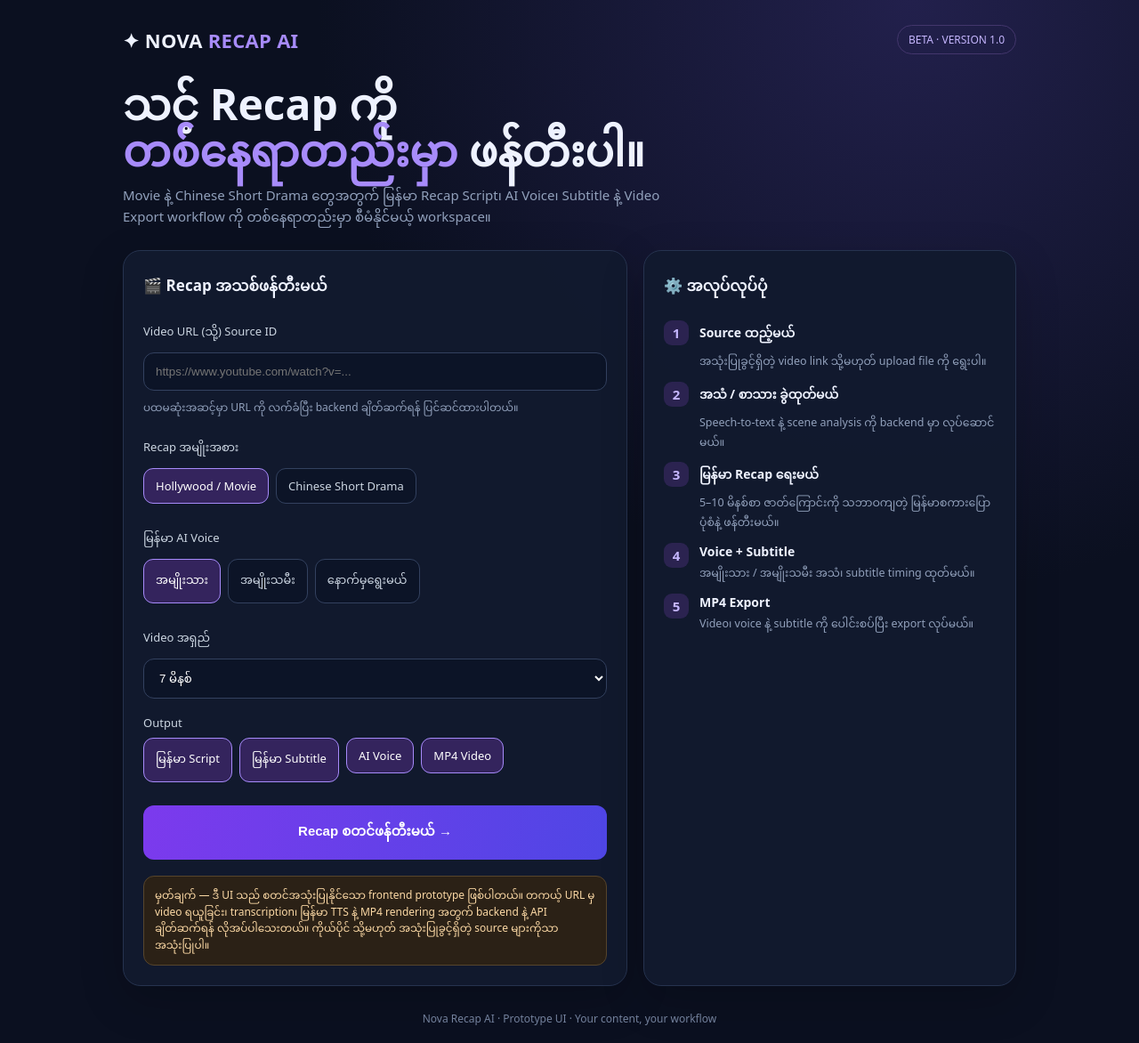
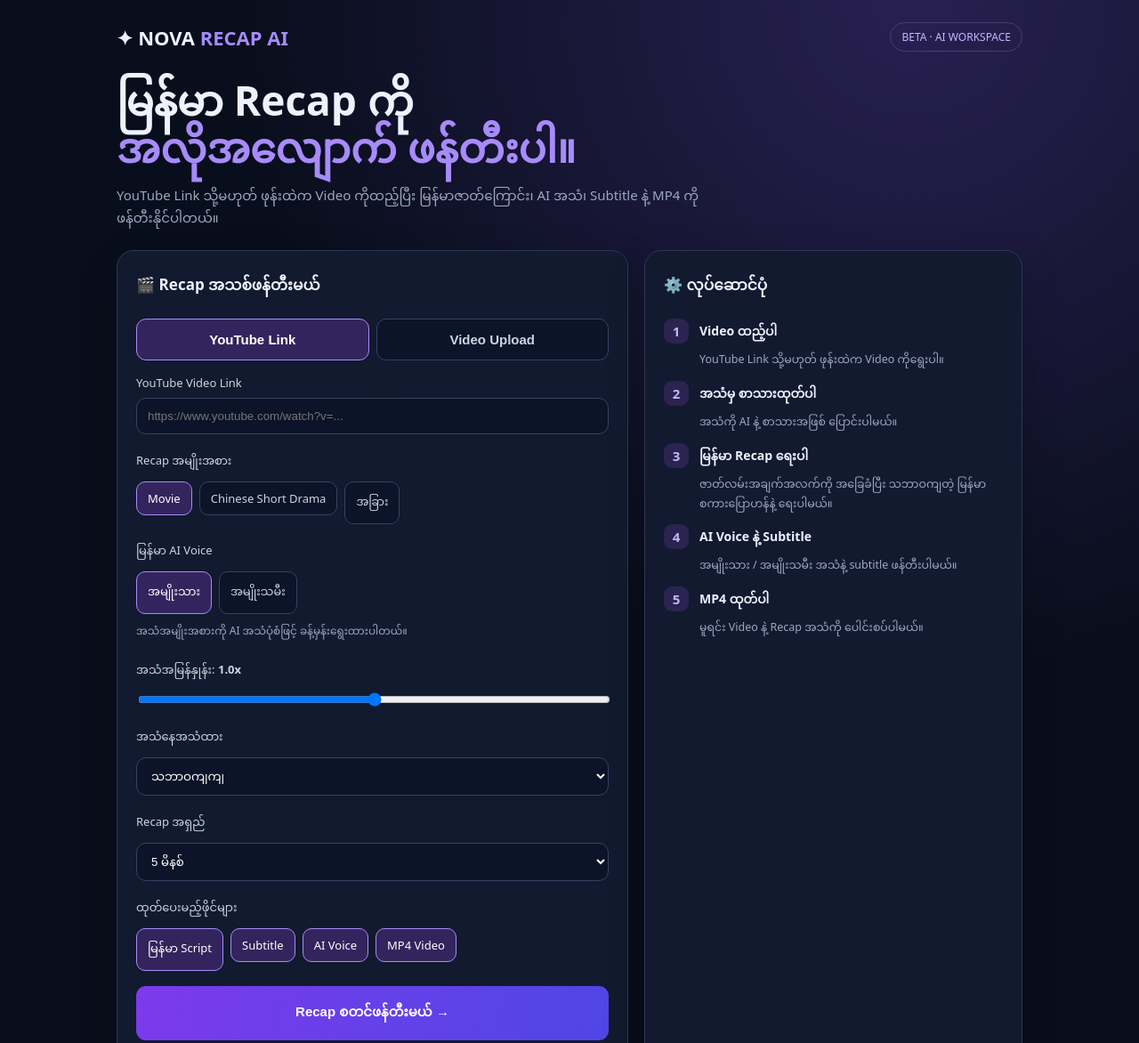
Before and after one commit to bogyi2026abc-tech/nova-recap-ai, a plain HTML site: page index.html in a window 1280 px wide. Shown: the top 1172 px of the page at 89% size. Drawn offline with Linux system fonts and the light colour scheme.

Commit message:
Connect recap UI to processing API

```diff
--- a/index.html
+++ b/index.html
@@ -4,82 +4,84 @@
 <meta charset="utf-8"><meta name="viewport" content="width=device-width,initial-scale=1">
 <title>Nova Recap AI</title>
 <style>
-:root{--bg:#0b1020;--panel:#121a2e;--muted:#91a0bb;--line:#26334f;--accent:#8b5cf6;--cyan:#22d3ee}
-*{box-sizing:border-box}body{margin:0;background:radial-gradient(circle at 80% 0%,#22204c 0,#0b1020 42%);color:#eef2ff;font:15px system-ui,sans-serif}
-.wrap{max-width:1040px;margin:auto;padding:28px 18px 60px}.top{display:flex;justify-content:space-between;align-items:center;gap:12px;margin-bottom:30px}
-.logo{font-weight:800;font-size:22px;letter-spacing:.3px}.logo span{color:#a78bfa}.pill{border:1px solid #43366c;color:#c4b5fd;border-radius:99px;padding:7px 12px;font-size:12px}
-.hero h1{font-size:clamp(30px,5vw,48px);line-height:1.08;margin:0 0 12px}.hero p{color:var(--muted);max-width:650px;line-height:1.65;margin:0 0 25px}
-.grid{display:grid;grid-template-columns:1.15fr .85fr;gap:18px}.panel{background:rgba(18,26,46,.94);border:1px solid var(--line);border-radius:20px;padding:22px;box-shadow:0 16px 50px #0003}
-h2{font-size:17px;margin:0 0 18px}.field{margin-bottom:18px}label{display:block;font-size:13px;color:#cbd5e1;margin-bottom:8px}
-input[type=url],select{width:100%;background:#0c1427;border:1px solid #33415f;border-radius:12px;padding:13px;color:#fff;outline:none}
-input:focus,select:focus{border-color:var(--accent)}.hint{font-size:12px;color:var(--muted);margin-top:7px}
-.choices{display:flex;flex-wrap:wrap;gap:8px}.choice{position:relative}.choice input{position:absolute;opacity:0}.choice span{display:block;border:1px solid #33415f;background:#0c1427;border-radius:11px;padding:10px 13px;color:#cbd5e1;cursor:pointer;font-size:13px}
-.choice input:checked+span{border-color:#a78bfa;background:#34245d;color:#fff}
-button{border:0;border-radius:12px;background:linear-gradient(100deg,#7c3aed,#4f46e5);color:white;font-weight:750;padding:14px 18px;width:100%;cursor:pointer;font-size:15px}
-button:disabled{opacity:.5;cursor:not-allowed}.steps{display:grid;gap:13px}.step{display:flex;gap:12px;align-items:flex-start}.num{width:28px;height:28px;display:grid;place-items:center;border-radius:9px;background:#2b2350;color:#c4b5fd;font-weight:800;flex:none}.step b{display:block;font-size:14px;margin-bottom:3px}.step small{color:var(--muted);line-height:1.5}
-.notice{margin-top:18px;border:1px solid #57452c;background:#2b2116;color:#fcd9a5;border-radius:12px;padding:12px;font-size:12px;line-height:1.55}
-.status{display:none;margin-top:15px;border:1px solid #35516b;background:#10283a;border-radius:12px;padding:13px;color:#bae6fd;font-size:13px}
-footer{color:#73819c;font-size:12px;text-align:center;margin-top:28px}
-@media(max-width:760px){.grid{grid-template-columns:1fr}.wrap{padding-top:18px}.panel{padding:18px}}
-</style>
-</head>
+:root{--bg:#090e1c;--panel:#121b30;--muted:#9aa8c2;--line:#2a3856;--accent:#8b5cf6}
+*{box-sizing:border-box}body{margin:0;background:radial-gradient(circle at 80% 0%,#282052 0,#090e1c 44%);color:#eef2ff;font:15px system-ui,sans-serif}
+.wrap{max-width:1050px;margin:auto;padding:25px 16px 55px}.top{display:flex;justify-content:space-between;align-items:center;margin-bottom:28px}.logo{font-weight:850;font-size:22px}.logo span{color:#a78bfa}.pill{border:1px solid #493c76;color:#c4b5fd;border-radius:99px;padding:7px 12px;font-size:12px}
+h1{font-size:clamp(30px,5vw,46px);line-height:1.15;margin:0 0 10px} .hero p{color:var(--muted);line-height:1.65;max-width:680px;margin-bottom:25px}
+.grid{display:grid;grid-template-columns:1.15fr .85fr;gap:18px}.panel{background:#121b30f2;border:1px solid var(--line);border-radius:19px;padding:21px;box-shadow:0 15px 45px #0003}h2{font-size:17px;margin:0 0 17px}
+.field{margin-bottom:17px}label{display:block;color:#cbd5e1;font-size:13px;margin-bottom:8px}input[type=url],input[type=file],select{width:100%;background:#0b1428;border:1px solid #344361;border-radius:11px;padding:12px;color:#fff}
+.choices{display:flex;flex-wrap:wrap;gap:8px}.choice{position:relative;margin:0}.choice input{position:absolute;opacity:0}.choice span{display:block;border:1px solid #344361;background:#0b1428;border-radius:10px;padding:9px 12px;color:#cbd5e1;cursor:pointer;font-size:13px}.choice input:checked+span{border-color:#a78bfa;background:#34245d;color:white}
+.hint{color:var(--muted);font-size:12px;margin-top:7px}button{border:0;border-radius:11px;background:linear-gradient(100deg,#7c3aed,#4f46e5);color:white;font-weight:750;padding:14px;width:100%;font-size:15px;cursor:pointer}button:disabled{opacity:.55}
+.tabs{display:flex;gap:8px;margin-bottom:16px}.tabs button{width:auto;flex:1;background:#0b1428;border:1px solid #344361;color:#cbd5e1}.tabs button.active{background:#34245d;border-color:#a78bfa;color:#fff}
+.status{display:none;margin-top:15px;border:1px solid #35516b;background:#10283a;border-radius:12px;padding:13px;color:#bae6fd;font-size:13px;line-height:1.6}.bar{height:8px;background:#25334e;border-radius:9px;overflow:hidden;margin-top:9px}.bar i{display:block;height:100%;width:0;background:linear-gradient(90deg,#8b5cf6,#22d3ee);transition:width .3s}
+.links a{display:inline-block;color:#c4b5fd;margin:8px 12px 0 0;word-break:break-all}.steps{display:grid;gap:14px}.step{display:flex;gap:12px}.num{width:28px;height:28px;display:grid;place-items:center;border-radius:9px;background:#2b2350;color:#c4b5fd;font-weight:800;flex:none}.step b{display:block;font-size:14px;margin-bottom:3px}.step small{color:var(--muted);line-height:1.5}
+.notice{margin-top:18px;border:1px solid #57452c;background:#2b2116;color:#fcd9a5;border-radius:11px;padding:12px;font-size:12px;line-height:1.55}footer{color:#73819c;font-size:12px;text-align:center;margin-top:25px}
+@media(max-width:760px){.grid{grid-template-columns:1fr}.panel{padding:17px}}
+</style></head>
 <body><main class="wrap">
-<header class="top"><div class="logo">✦ NOVA <span>RECAP AI</span></div><div class="pill">BETA · VERSION 1.0</div></header>
-<section class="hero"><h1>သင့် Recap ကို<br><span style="color:#a78bfa">တစ်နေရာတည်းမှာ</span> ဖန်တီးပါ။</h1>
-<p>Movie နဲ့ Chinese Short Drama တွေအတွက် မြန်မာ Recap Script၊ AI Voice၊ Subtitle နဲ့ Video Export workflow ကို တစ်နေရာတည်းမှာ စီမံနိုင်မယ့် workspace။</p></section>
-<div class="grid">
-<section class="panel">
+<header class="top"><div class="logo">✦ NOVA <span>RECAP AI</span></div><div class="pill">BETA · AI WORKSPACE</div></header>
+<section class="hero"><h1>မြန်မာ Recap ကို<br><span style="color:#a78bfa">အလိုအလျောက် ဖန်တီးပါ။</span></h1><p>YouTube Link သို့မဟုတ် ဖုန်းထဲက Video ကိုထည့်ပြီး မြန်မာဇာတ်ကြောင်း၊ AI အသံ၊ Subtitle နဲ့ MP4 ကို ဖန်တီးနိုင်ပါတယ်။</p></section>
+<div class="grid"><section class="panel">
 <h2>🎬 Recap အသစ်ဖန်တီးမယ်</h2>
-<form id="recapForm">
-<div class="field"><label for="source">Video URL (သို့) Source ID</label><input id="source" type="url" placeholder="https://www.youtube.com/watch?v=..." required><div class="hint">ပထမဆုံးအဆင့်မှာ URL ကို လက်ခံပြီး backend ချိတ်ဆက်ရန် ပြင်ဆင်ထားပါတယ်။</div></div>
-<div class="field"><label>Recap အမျိုးအစား</label><div class="choices">
-<label class="choice"><input type="radio" name="kind" value="movie" checked><span>Hollywood / Movie</span></label>
-<label class="choice"><input type="radio" name="kind" value="chinese_drama"><span>Chinese Short Drama</span></label>
-</div></div>
-<div class="field"><label>မြန်မာ AI Voice</label><div class="choices">
-<label class="choice"><input type="radio" name="voice" value="male" checked><span>အမျိုးသား</span></label>
-<label class="choice"><input type="radio" name="voice" value="female"><span>အမျိုးသမီး</span></label>
-<label class="choice"><input type="radio" name="voice" value="choose"><span>နောက်မှရွေးမယ်</span></label>
-</div></div>
-<div class="field"><label>Video အရှည်</label><select id="duration"><option value="5">5 မိနစ်</option><option value="6">6 မိနစ်</option><option value="7" selected>7 မိနစ်</option><option value="8">8 မိနစ်</option><option value="9">9 မိနစ်</option><option value="10">10 မိနစ်</option></select></div>
-<div class="field"><label>Output</label><div class="choices">
-<label class="choice"><input type="checkbox" id="script" checked><span>မြန်မာ Script</span></label>
-<label class="choice"><input type="checkbox" id="subs" checked><span>မြန်မာ Subtitle</span></label>
-<label class="choice"><input type="checkbox" id="voiceout" checked><span>AI Voice</span></label>
-<label class="choice"><input type="checkbox" id="video" checked><span>MP4 Video</span></label>
-</div></div>
+<div class="tabs"><button type="button" id="tabUrl" class="active">YouTube Link</button><button type="button" id="tabFile">Video Upload</button></div>
+<form id="form">
+<div class="field" id="urlField"><label for="url">YouTube Video Link</label><input id="url" type="url" placeholder="https://www.youtube.com/watch?v=..." /></div>
+<div class="field" id="fileField" style="display:none"><label for="file">ဖုန်းထဲက Video ရွေးပါ</label><input id="file" type="file" accept="video/mp4,video/quicktime,video/x-matroska,video/webm,.m4v"><div class="hint">MP4 / MOV / MKV / WEBM · အများဆုံး 500 MB</div></div>
+<div class="field"><label>Recap အမျိုးအစား</label><div class="choices"><label class="choice"><input type="radio" name="kind" value="movie" checked><span>Movie</span></label><label class="choice"><input type="radio" name="kind" value="chinese_drama"><span>Chinese Short Drama</span></label><label class="choice"><input type="radio" name="kind" value="other"><span>အခြား</span></label></div></div>
+<div class="field"><label>မြန်မာ AI Voice</label><div class="choices"><label class="choice"><input type="radio" name="voice" value="male" checked><span>အမျိုးသား</span></label><label class="choice"><input type="radio" name="voice" value="female"><span>အမျိုးသမီး</span></label></div><div class="hint">အသံအမျိုးအစားကို AI အသံပုံစံဖြင့် ခန့်မှန်းရွေးထားပါတယ်။</div></div>
+<div class="field"><label for="speed">အသံအမြန်နှုန်း: <b id="speedVal">1.0x</b></label><input id="speed" type="range" min=".75" max="1.25" step=".05" value="1" style="width:100%"></div>
+<div class="field"><label for="tone">အသံနေအသံထား</label><select id="tone"><option value="natural">သဘာဝကျကျ</option><option value="dramatic">ရုပ်ရှင်ဆန်ဆန် / စိတ်လှုပ်ရှားဖွယ်</option><option value="calm">အေးအေးဆေးဆေး</option></select></div>
+<div class="field"><label for="duration">Recap အရှည်</label><select id="duration"><option value="5">5 မိနစ်</option><option value="6">6 မိနစ်</option><option value="7">7 မိနစ်</option><option value="8">8 မိနစ်</option><option value="9">9 မိနစ်</option><option value="10">10 မိနစ်</option></select></div>
+<div class="field"><label>ထုတ်ပေးမည့်ဖိုင်များ</label><div class="choices"><label class="choice"><input type="checkbox" checked disabled><span>မြန်မာ Script</span></label><label class="choice"><input id="subs" type="checkbox" checked><span>Subtitle</span></label><label class="choice"><input type="checkbox" checked disabled><span>AI Voice</span></label><label class="choice"><input id="video" type="checkbox" checked><span>MP4 Video</span></label></div></div>
 <button type="submit" id="start">Recap စတင်ဖန်တီးမယ် →</button>
-</form>
-<div class="status" id="status" role="status"></div>
-<div class="notice">မှတ်ချက် — ဒီ UI သည် စတင်အသုံးပြုနိုင်သော frontend prototype ဖြစ်ပါတယ်။ တကယ့် URL မှ video ရယူခြင်း၊ transcription၊ မြန်မာ TTS နဲ့ MP4 rendering အတွက် backend နဲ့ API ချိတ်ဆက်ရန် လိုအပ်ပါသေးတယ်။ ကိုယ်ပိုင် သို့မဟုတ် အသုံးပြုခွင့်ရှိတဲ့ source များကိုသာ အသုံးပြုပါ။</div>
-</section>
-<aside class="panel">
-<h2>⚙️ အလုပ်လုပ်ပုံ</h2>
-<div class="steps">
-<div class="step"><div class="num">1</div><div><b>Source ထည့်မယ်</b><small>အသုံးပြုခွင့်ရှိတဲ့ video link သို့မဟုတ် upload file ကို ရွေးပါ။</small></div></div>
-<div class="step"><div class="num">2</div><div><b>အသံ / စာသား ခွဲထုတ်မယ်</b><small>Speech-to-text နဲ့ scene analysis ကို backend မှာ လုပ်ဆောင်မယ်။</small></div></div>
-<div class="step"><div class="num">3</div><div><b>မြန်မာ Recap ရေးမယ်</b><small>5–10 မိနစ်စာ ဇာတ်ကြောင်းကို သဘာဝကျတဲ့ မြန်မာစကားပြောပုံစံနဲ့ ဖန်တီးမယ်။</small></div></div>
-<div class="step"><div class="num">4</div><div><b>Voice + Subtitle</b><small>အမျိုးသား / အမျိုးသမီး အသံ၊ subtitle timing ထုတ်မယ်။</small></div></div>
-<div class="step"><div class="num">5</div><div><b>MP4 Export</b><small>Video၊ voice နဲ့ subtitle ကို ပေါင်းစပ်ပြီး export လုပ်မယ်။</small></div></div>
-</div>
-</aside></div>
-<footer>Nova Recap AI · Prototype UI · Your content, your workflow</footer>
-</main>
+</form><div class="status" id="status" role="status"><div id="statusText"></div><div class="bar"><i id="progress"></i></div><div class="links" id="links"></div></div>
+<div class="notice">မှတ်ချက် — OpenAI API အသုံးပြုခအတွက် သီးခြားငွေကျနိုင်ပါတယ်။ ကိုယ်ပိုင် သို့မဟုတ် အသုံးပြုခွင့်ရှိတဲ့ Video များကိုသာ အသုံးပြုပါ။</div>
+</section><aside class="panel"><h2>⚙️ လုပ်ဆောင်ပုံ</h2><div class="steps">
+<div class="step"><div class="num">1</div><div><b>Video ထည့်ပါ</b><small>YouTube Link သို့မဟုတ် ဖုန်းထဲက Video ကိုရွေးပါ။</small></div></div>
+<div class="step"><div class="num">2</div><div><b>အသံမှ စာသားထုတ်ပါ</b><small>အသံကို AI နဲ့ စာသားအဖြစ် ပြောင်းပါမယ်။</small></div></div>
+<div class="step"><div class="num">3</div><div><b>မြန်မာ Recap ရေးပါ</b><small>ဇာတ်လမ်းအချက်အလက်ကို အခြေခံပြီး သဘာဝကျတဲ့ မြန်မာစကားပြောဟန်နဲ့ ရေးပါမယ်။</small></div></div>
+<div class="step"><div class="num">4</div><div><b>AI Voice နဲ့ Subtitle</b><small>အမျိုးသား / အမျိုးသမီး အသံနဲ့ subtitle ဖန်တီးပါမယ်။</small></div></div>
+<div class="step"><div class="num">5</div><div><b>MP4 ထုတ်ပါ</b><small>မူရင်း Video နဲ့ Recap အသံကို ပေါင်းစပ်ပါမယ်။</small></div></div>
+</div></aside></div><footer>Nova Recap AI · AI-powered Burmese recap workspace</footer></main>
 <script>
-document.getElementById('recapForm').addEventListener('submit', async (e)=>{
- e.preventDefault();
- const payload={
-  source_url:document.getElementById('source').value,
-  kind:document.querySelector('input[name="kind"]:checked').value,
-  voice:document.querySelector('input[name="voice"]:checked').value,
-  duration_minutes:Number(document.getElementById('duration').value),
-  outputs:{script:document.getElementById('script').checked,subtitles:document.getElementById('subs').checked,voice:document.getElementById('voiceout').checked,video:document.getElementById('video').checked}
+let sourceMode='url', pollHandle=null;
+const $=id=>document.getElementById(id);
+$('tabUrl').onclick=()=>setMode('url'); $('tabFile').onclick=()=>setMode('file');
+function setMode(mode){sourceMode=mode;$('tabUrl').classList.toggle('active',mode==='url');$('tabFile').classList.toggle('active',mode==='file');$('urlField').style.display=mode==='url'?'block':'none';$('fileField').style.display=mode==='file'?'block':'none';}
+$('speed').oninput=()=>{$('speedVal').textContent=Number($('speed').value).toFixed(2)+'x';};
+$('form').onsubmit=async e=>{
+ e.preventDefault();$('start').disabled=true;$('links').innerHTML='';$('status').style.display='block';$('statusText').textContent='Job ပို့နေပါတယ်…';$('progress').style.width='2%';
+ const voice=document.querySelector('input[name="voice"]:checked').value;
+ const common={recap_type:document.querySelector('input[name="kind"]:checked').value,voice,duration:Number($('duration').value),speed:Number($('speed').value),tone:$('tone').value};
+ try{
+  let response;
+  if(sourceMode==='url'){
+   const url=$('url').value.trim();if(!url)throw new Error('YouTube Link ထည့်ပေးပါ။');
+   response=await fetch('/api/jobs',{method:'POST',headers:{'Content-Type':'application/json'},body:JSON.stringify({...common,video_url:url,duration_minutes:common.duration,outputs:{script:true,subtitles:$('subs').checked,voice:true,video:$('video').checked}})});
+  }else{
+   const f=$('file').files[0];if(!f)throw new Error('Video ဖိုင်ရွေးပေးပါ။');
+   const fd=new FormData();fd.append('file',f);Object.entries(common).forEach(([k,v])=>fd.append(k,String(v)));fd.append('subtitles',String($('subs').checked));fd.append('make_video',String($('video').checked));
+   response=await fetch('/api/jobs/upload',{method:'POST',body:fd});
+  }
+  const data=await response.json();if(!response.ok)throw new Error(data.detail||'Job စတင်မရပါ။');
+  poll(data.job_id);
+ }catch(err){$('statusText').textContent='အမှား: '+err.message;$('start').disabled=false;}
+};
+async function poll(id){
+ if(pollHandle)clearInterval(pollHandle);
+ const check=async()=>{
+  try{
+   const r=await fetch('/api/jobs/'+id);const j=await r.json();
+   $('statusText').textContent=(j.message||j.status)+' · '+(j.progress||0)+'%';$('progress').style.width=(j.progress||0)+'%';
+   if(j.status==='completed'){
+    clearInterval(pollHandle);$('start').disabled=false;
+    const labels={script:'မြန်မာ Script',voice:'AI အသံ',subtitles:'Subtitle',video:'MP4 Video'};
+    $('links').innerHTML=Object.entries(j.files||{}).map(([k,v])=>'<a target="_blank" rel="noopener" href="'+v+'">⬇ '+(labels[k]||k)+'</a>').join('');
+   }else if(j.status==='failed'){
+    clearInterval(pollHandle);$('start').disabled=false;$('statusText').textContent='မအောင်မြင်ပါ: '+(j.error||j.message);
+   }
+  }catch(e){$('statusText').textContent='အခြေအနေ စစ်ဆေးရာတွင် ပြဿနာရှိနေပါတယ်။';}
  };
- const box=document.getElementById('status'); box.style.display='block';
- try{
-  const r=await fetch('/api/jobs',{method:'POST',headers:{'Content-Type':'application/json'},body:JSON.stringify(payload)});
-  if(!r.ok) throw new Error('Backend မချိတ်ဆက်ရသေးပါ။');
-  const data=await r.json(); box.textContent='Job စတင်ပါပြီ။ Job ID: '+data.job_id;
- }catch(err){box.textContent='Prototype အဆင့် — '+err.message+' UI နဲ့ ရွေးချယ်မှုတွေ အလုပ်လုပ်ပါတယ်။ Backend ချိတ်ဆက်ပြီးမှ တကယ့် processing စနိုင်ပါမယ်။';}
-});
+ await check();pollHandle=setInterval(check,4000);
+}
 </script></body></html>
```
